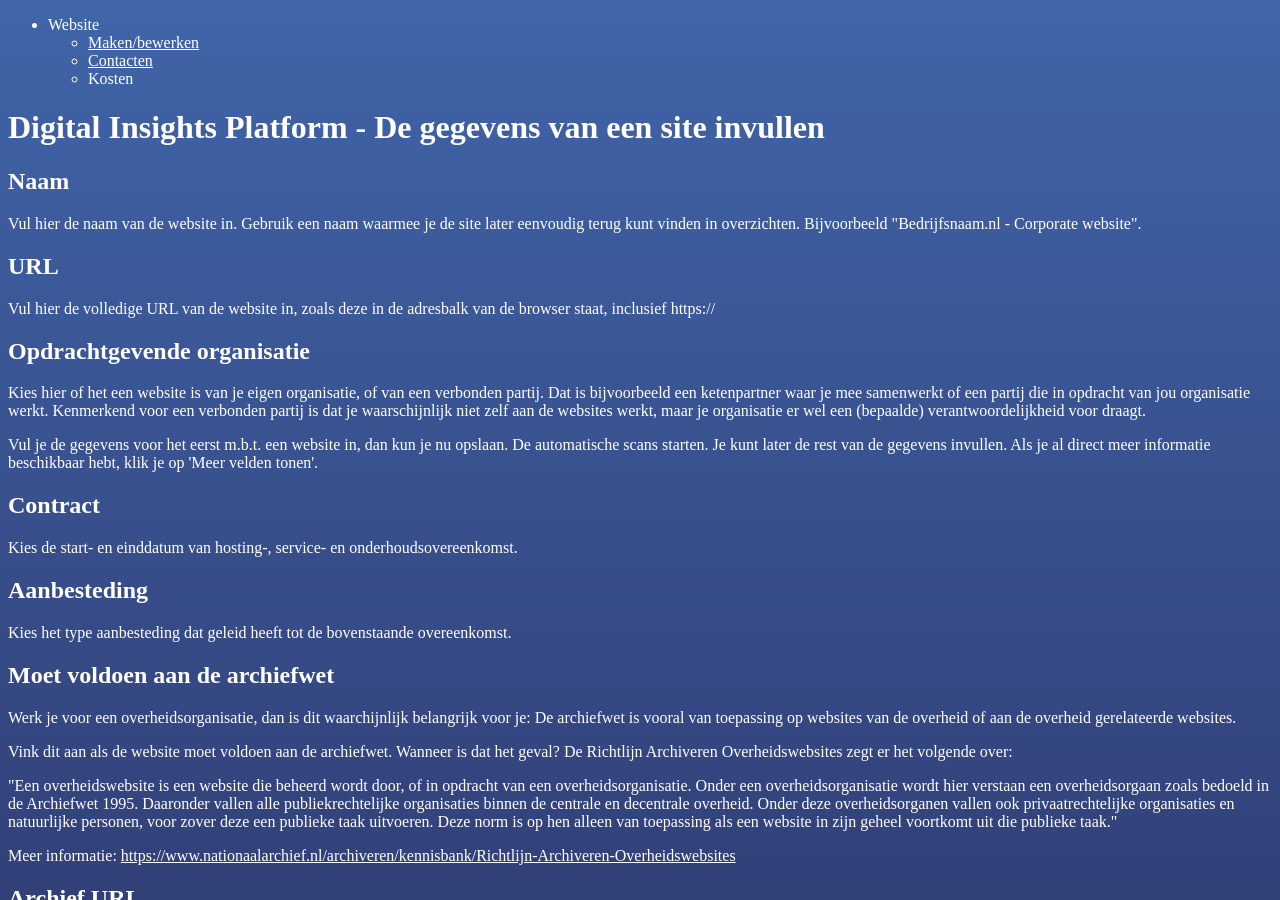
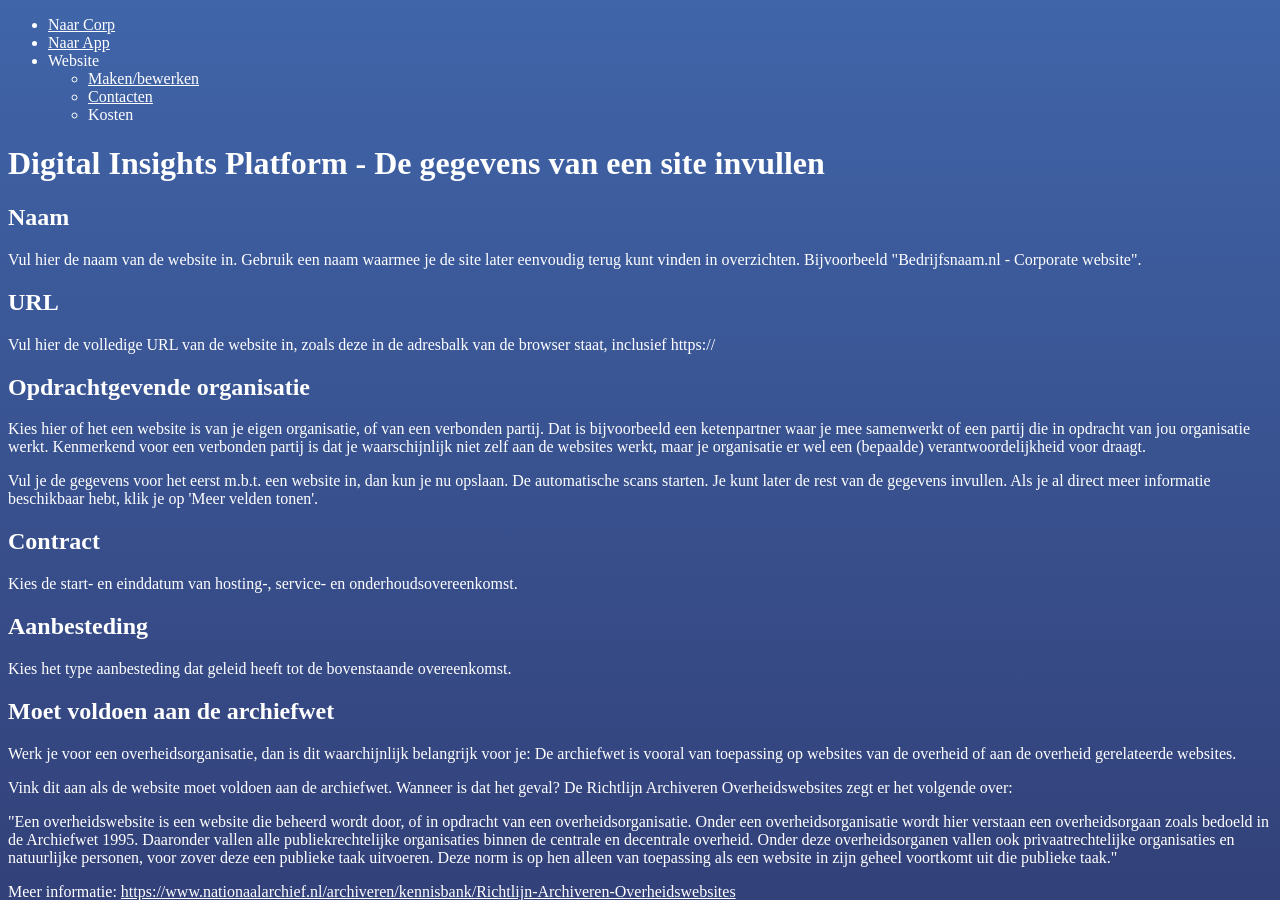
Before and after one commit to dipnl/dipcorp2, a Jekyll site: the page built from help/website/form.html, in a window 1280 px wide and 900 px high. Built offline with Jekyll 4.4.1, drawn with Linux system fonts in a browser that asks for light colours.

Commit message:
Update menu.html

```diff
--- a/_includes/help/menu.html
+++ b/_includes/help/menu.html
@@ -1,4 +1,6 @@
 <ul>
+	<li><a href="{{ "/" | relative_url }}">Naar Corp</a></li>
+	<li><a href="https://app.digitalinsightsplatform.nl/">Naar App</a></li>
 	<li>
 		Website
 		<ul>
```
